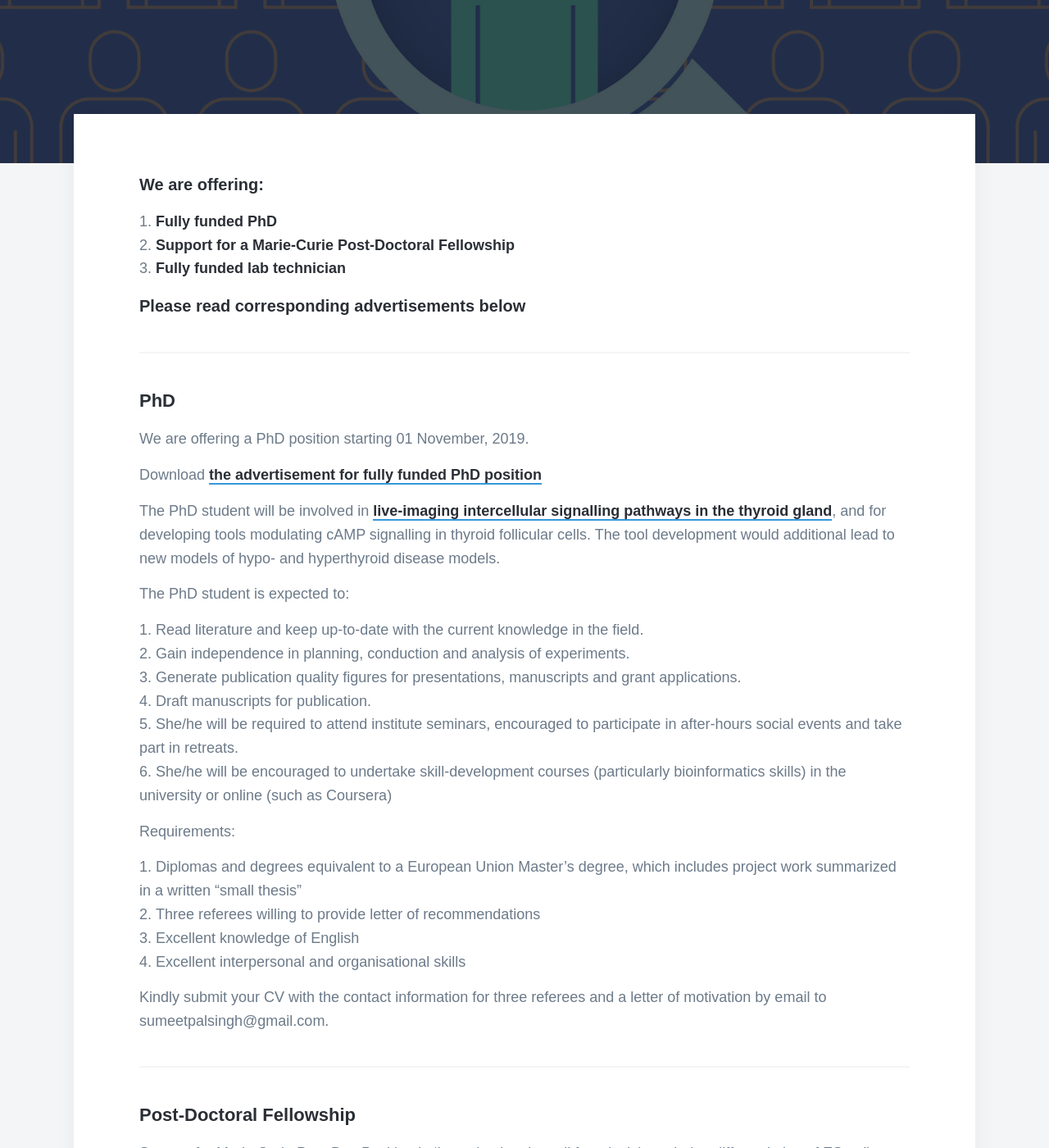
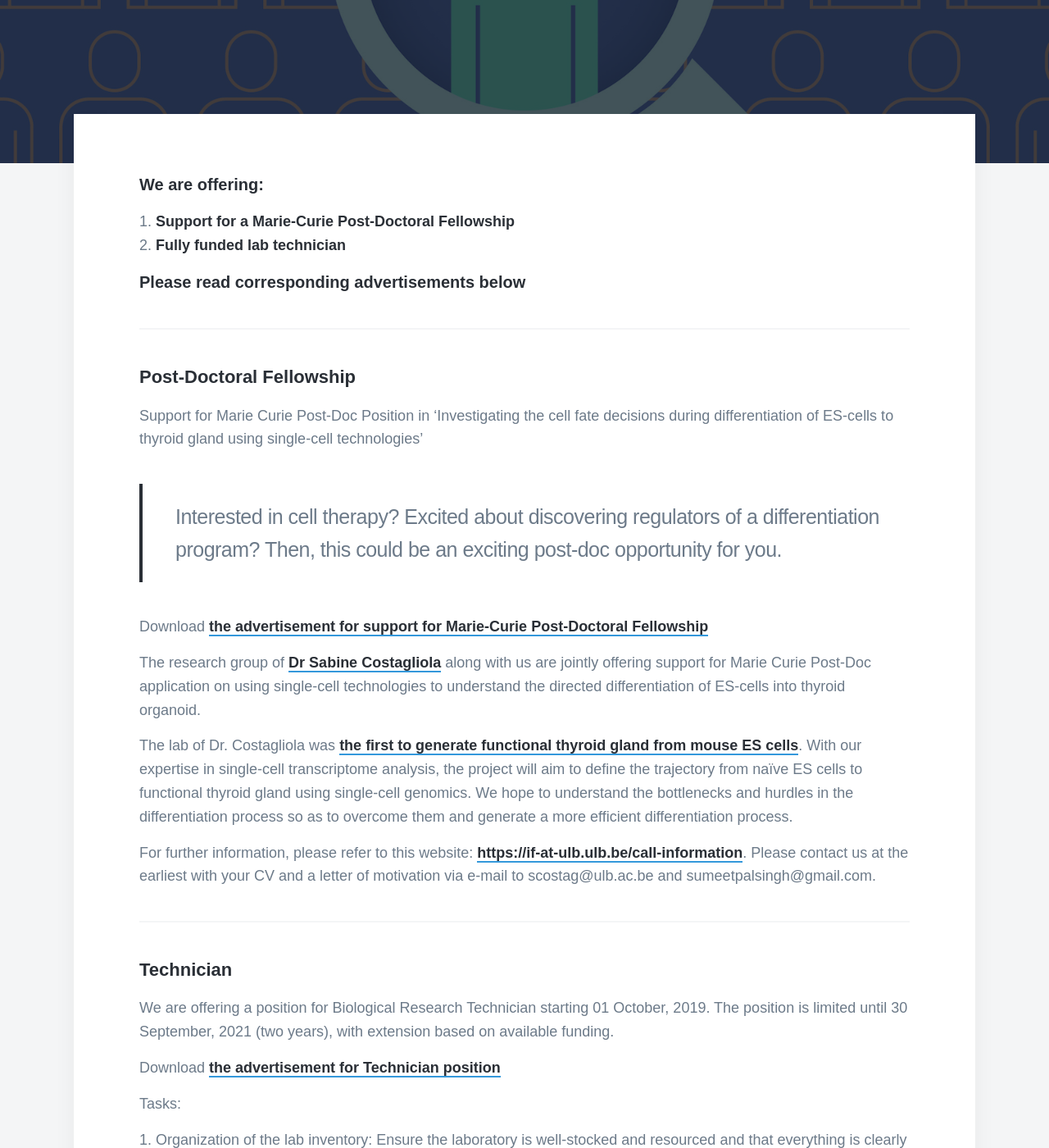
Before and after one commit to sumeetpalsingh/sumeetpalsingh.github.io, a Jekyll site: the page built from _pages/vacancies.md, in a window 1280 px wide and 1400 px high, scrolled down 387 px. Shown: the whole window at 82% size. Built offline with Jekyll 4.4.1, drawn with Linux system fonts in a browser that asks for light colours; nearby versions of some CDN libraries; some web fonts are replaced.

Commit message:
Update vacancies.md

```diff
--- a/_pages/vacancies.md
+++ b/_pages/vacancies.md
@@ -6,13 +6,13 @@ featured_image: /images/demo/vacancy.jpg
 ---
 
 ##### We are offering:
-1. [Fully funded PhD][1]
-2. [Support for a Marie-Curie Post-Doctoral Fellowship][2]
-3. [Fully funded lab technician][3]
+<!--1. [Fully funded PhD][1]-->
+1. [Support for a Marie-Curie Post-Doctoral Fellowship][2]
+2. [Fully funded lab technician][3]
 ##### Please read corresponding advertisements below
 
 ---
-
+<!--
 #### PhD
 
 We are offering a PhD position starting 01 November, 2019.
@@ -40,7 +40,7 @@ Kindly submit your CV with the contact information for three referees and a lett
 [1]:{{ site.url }}/vacancy/PhD.pdf
 
 ---
-
+-->
 #### Post-Doctoral Fellowship
 
 Support for Marie Curie Post-Doc Position in ‘Investigating the cell fate decisions during differentiation of ES-cells to thyroid gland using single-cell technologies’
```
